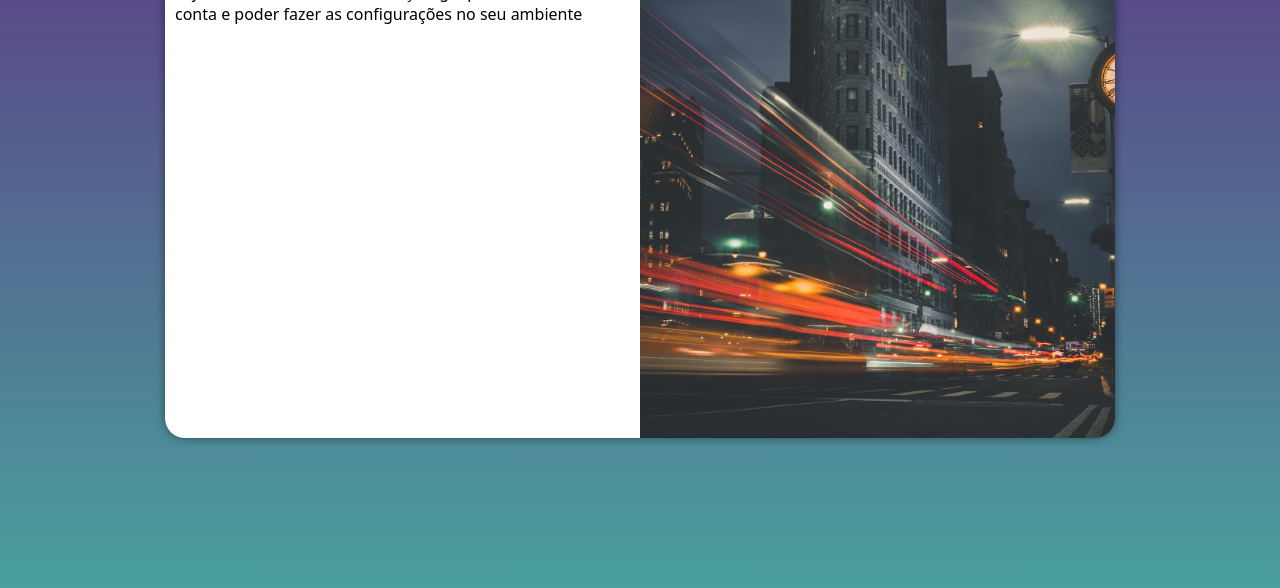
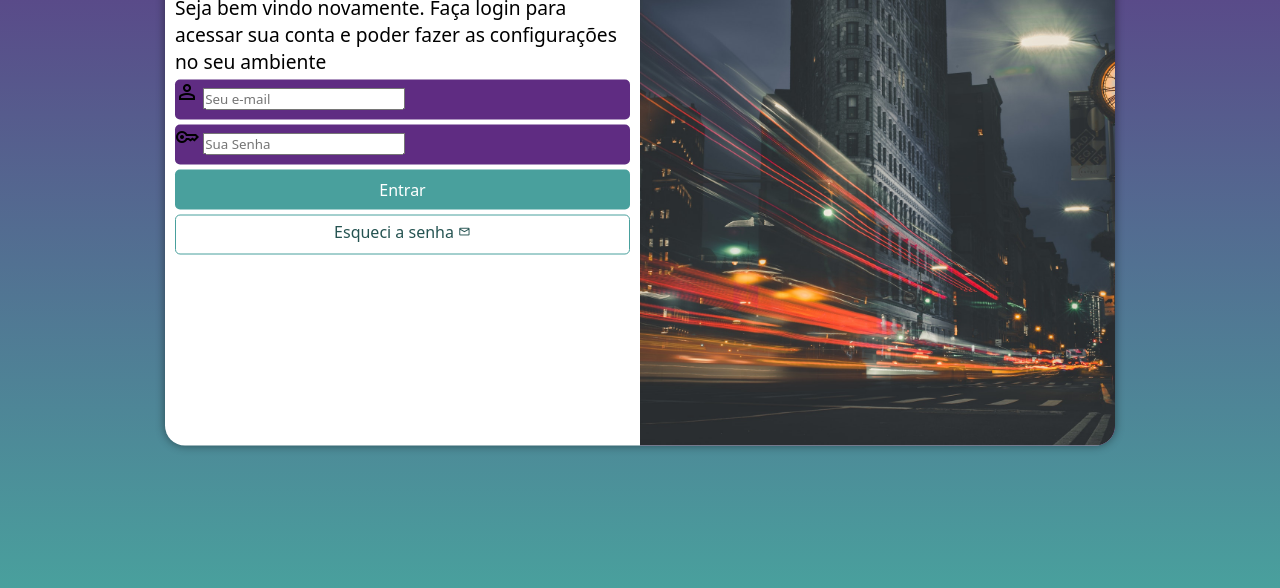
Before and after one commit to jo4o-art/projeto-login, a plain HTML site: page index.html in a window 1280 px wide. Shown: the part 212-800 px from the top of the page. Drawn offline with nearby package versions, Linux system fonts and the light colour scheme.

Commit message:
estilizando form

```diff
--- a/estilos/media-query.css
+++ b/estilos/media-query.css
@@ -42,4 +42,12 @@
         float: left;
         width: 50%;
     }
+
+    div#formulario > h1 {
+        font-size: 2em;
+    }
+
+    div#formulario > p {
+        font-size: 1.2em;
+    }
 }
--- a/estilos/style.css
+++ b/estilos/style.css
@@ -32,8 +32,8 @@ section#login {
     transform: translate(-50%, -50%);
 
     background-color: white;
-    width: 250px;
-    height: 500px;
+    width: 255px;
+    height: 515px;
     border-radius: 20px;
     overflow: hidden;
     box-shadow: 0 0 10px rgba(0, 0, 0, 0.450);
@@ -54,3 +54,64 @@ section#login > div#formulario {
     display: block;
     padding: 10px;
 }
+
+div#formulario > h1 {
+    text-align: center;
+    margin-bottom: 10px;
+}
+
+div#formulario > p {
+    font-size: .8em;
+}
+
+form > div.campo {
+    background-color: #5f2c82;
+    display: block;
+    width: 100%;
+    height: 40px;
+    border-radius: 5px;
+    margin: 5px 0px;
+}
+
+div.campo > label {
+    display: none;
+}
+
+form > input[type=submit] {
+    display: block;
+    font-size: 1em;
+    width: 100%;
+    height: 40px;
+    background-color: #49a09d;
+    color: white;
+    border: none;
+    border-radius: 5px;
+    cursor: pointer;
+}
+
+form > input[type=submit]:hover {
+    background-color: #255351;
+}
+
+form > a.botao {
+    display: block;
+    text-align: center;
+    font-size: 1em;
+    width: 100%;
+    height: 40px;
+    padding-top: 5px;
+    margin-top: 5px;
+    background-color: white;
+    color: #255351;
+    border: 1px solid #49a09d;
+    border-radius: 5px;
+    text-decoration: none;
+}
+
+form > a.botao:hover {
+    background-color: #49a09d;
+}
+
+form > a.botao > span {
+    font-size: .8em;
+}
--- a/index.html
+++ b/index.html
@@ -1,5 +1,6 @@
 <!DOCTYPE html>
 <html lang="pt-br">
+
 <head>
     <meta charset="UTF-8">
     <meta http-equiv="X-UA-Compatible" content="IE=edge">
@@ -7,22 +8,41 @@
     <title>Login</title>
     <link rel="stylesheet" href="estilos/style.css">
     <link rel="stylesheet" href="estilos/media-query.css">
+    <link rel="stylesheet"
+        href="https://fonts.googleapis.com/css2?family=Material+Symbols+Outlined:opsz,wght,FILL,GRAD@48,400,1,200" />
 </head>
+
 <body>
     <main>
+
         <section id="login">
             <div id="imagem">
                 <!-- Aqui vai a imagem nas CSS -->
             </div>
             <div id="formulario">
                 <h1>Login</h1>
-                <p>Seja bem vindo novamente. Faça login para acessar sua conta e poder fazer as configurações no seu ambiente</p>
-                <form action="login.php">
-
+                <p>Seja bem vindo novamente. Faça login para acessar sua conta e poder fazer as configurações no seu
+                    ambiente</p>
+                <form action="login.php" autocomplete="on">
+                    <div class="campo">
+                        <span class="material-symbols-outlined">person</span>
+                        <input type="email" name="login" id="ilogin" placeholder="Seu e-mail" required maxlength="30">
+                        <label for="ilogin" autocomplete="e-mail">Login</label>
+                    </div>
+                    <div class="campo">
+                        <span class="material-symbols-outlined">key</span>
+                        <input type="password" name="sunha" id="isenha" placeholder="Sua Senha" required minlength="8"
+                            maxlength="20">
+                        <label for="isenha" autocomplete="current-password">Senha</label>
+                    </div>
+                    <input type="submit" value="Entrar">
+                    <a href="esqueci.html" class="botao">Esqueci a senha <span class="material-symbols-outlined">mail</span></a>
                 </form>
             </div>
 
         </section>
+
     </main>
 </body>
+
 </html>
```
